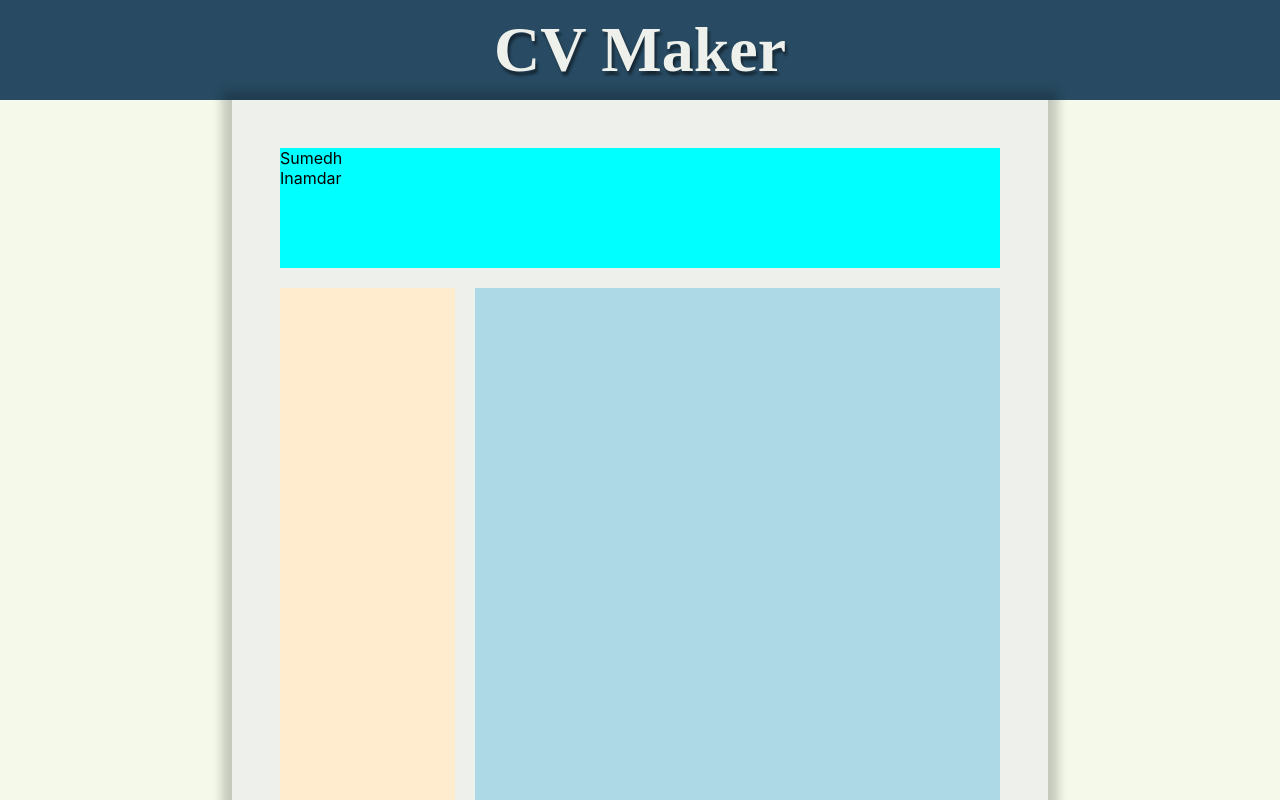
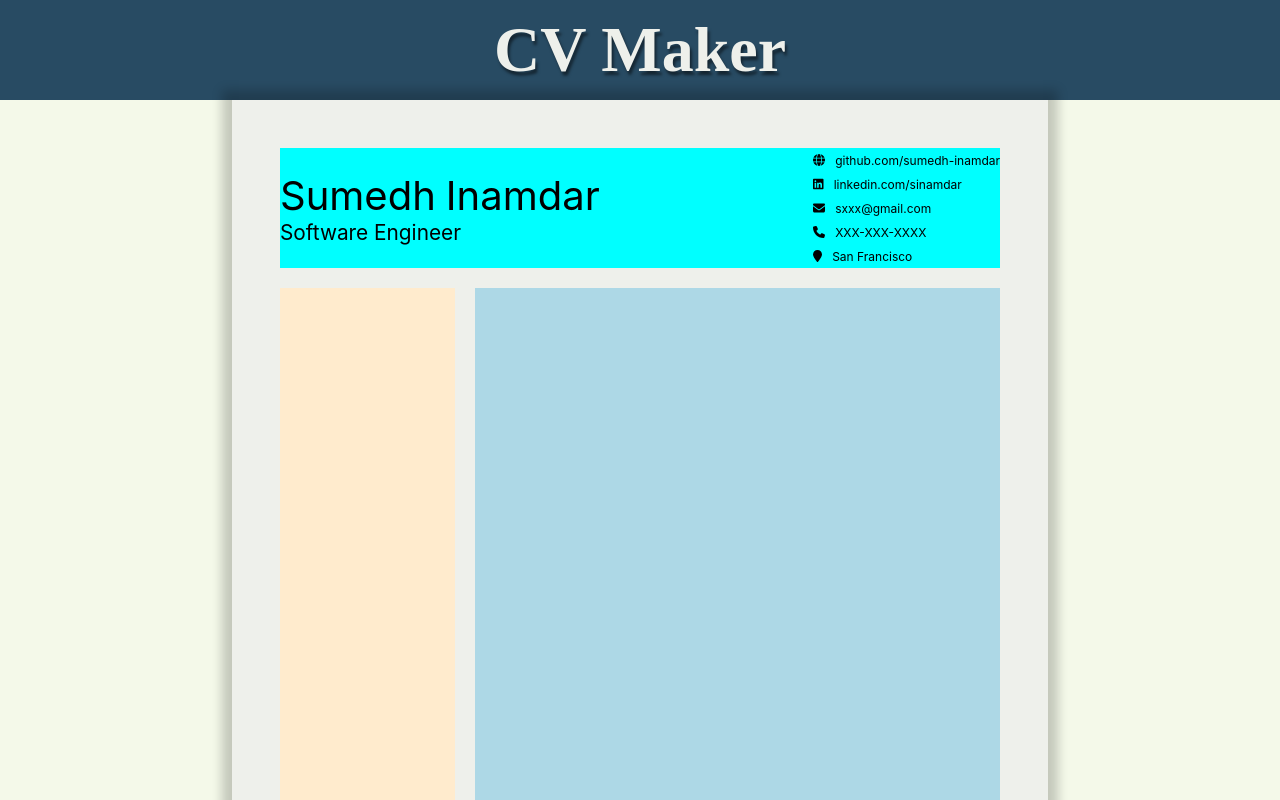
Before and after one commit to sumedh-inamdar/cv-application, a React (Create React App) app: page / in a window 1280 px wide. Shown: the top 800 px of the page. Built offline with nearby package versions, Linux system fonts and the light colour scheme; the HTML template or start-up script is replaced by a standard one; a web font is replaced by a local one.

Commit message:
Added CVHeader states, styling, Field component (id, maxLength, className).

```diff
--- a/package.json
+++ b/package.json
@@ -4,6 +4,7 @@
   "private": true,
   "dependencies": {
     "@fortawesome/fontawesome-svg-core": "^1.3.0",
+    "@fortawesome/free-brands-svg-icons": "^6.0.0",
     "@fortawesome/free-regular-svg-icons": "^6.0.0",
     "@fortawesome/free-solid-svg-icons": "^6.0.0",
     "@fortawesome/react-fontawesome": "^0.1.17",
--- a/src/components/CVHeader.js
+++ b/src/components/CVHeader.js
@@ -1,18 +1,33 @@
 import React, { Component } from 'react';
 import '../styles/CVContainer.css';
+import '../styles/CVHeader.css';
 import Field from './Field';
+import {
+  faEnvelope,
+  faGlobe,
+  faLocationPin,
+  faPhone
+} from '@fortawesome/free-solid-svg-icons';
+import { faLinkedin } from '@fortawesome/free-brands-svg-icons';
+import { FontAwesomeIcon } from '@fortawesome/react-fontawesome';
 
 export default class CVHeader extends Component {
   constructor(props) {
     super(props);
     this.state = {
       firstName: 'Sumedh',
-      lastName: 'Inamdar'
+      lastName: 'Inamdar',
+      title: 'Software Engineer',
+      website: 'github.com/sumedh-inamdar',
+      linkedin: 'linkedin.com/sinamdar',
+      email: 'sxxx@gmail.com',
+      phone: 'XXX-XXX-XXXX',
+      location: 'San Francisco'
     };
     this.changeState = this.changeState.bind(this);
   }
   changeState(event) {
-    const key = event.target.id.split('input')[0];
+    const key = event.target.id.split('Input')[0];
     this.setState({
       [key]: event.target.value
     });
@@ -20,16 +35,100 @@ export default class CVHeader extends Component {
   render() {
     return (
       <div id="cvHeader">
+        <div id="cvHeaderLeft">
+          <div id="cvHeaderName">
             <Field
               text={this.state.firstName}
               handleChange={this.changeState}
               id="firstName"
+              maxLength={15}
             />
             <Field
               text={this.state.lastName}
               handleChange={this.changeState}
               id="lastName"
+              maxLength={15}
             />
+          </div>
+          <Field
+            text={this.state.title}
+            handleChange={this.changeState}
+            id="title"
+            maxLength={35}
+          />
+        </div>
+        <div id="cvHeaderRight">
+          <div className="flexRow" id="websiteLink">
+            <FontAwesomeIcon
+              icon={faGlobe}
+              className="contactIcon"
+              title="Website / Github"
+            />
+            <Field
+              text={this.state.website}
+              handleChange={this.changeState}
+              id="website"
+              maxLength={50}
+              className="contactInfo"
+            />
+          </div>
+          <div className="flexRow" id="linkedIn">
+            <FontAwesomeIcon
+              icon={faLinkedin}
+              className="contactIcon"
+              title="LinkedIn"
+            />
+            <Field
+              text={this.state.linkedin}
+              handleChange={this.changeState}
+              id="location"
+              maxLength={50}
+              className="contactInfo"
+            />
+          </div>
+          <div className="flexRow" id="emailLink">
+            <FontAwesomeIcon
+              icon={faEnvelope}
+              className="contactIcon"
+              title="Website / Github"
+            />
+            <Field
+              text={this.state.email}
+              handleChange={this.changeState}
+              id="email"
+              maxLength={50}
+              className="contactInfo"
+            />
+          </div>
+          <div className="flexRow" id="phoneNumber">
+            <FontAwesomeIcon
+              icon={faPhone}
+              className="contactIcon"
+              title="Website / Github"
+            />
+            <Field
+              text={this.state.phone}
+              handleChange={this.changeState}
+              id="phone"
+              maxLength={15}
+              className="contactInfo"
+            />
+          </div>
+          <div className="flexRow" id="location">
+            <FontAwesomeIcon
+              icon={faLocationPin}
+              className="contactIcon"
+              title="Website / Github"
+            />
+            <Field
+              text={this.state.location}
+              handleChange={this.changeState}
+              id="location"
+              maxLength={50}
+              className="contactInfo"
+            />
+          </div>
+        </div>
       </div>
     );
   }
--- a/src/components/Field.js
+++ b/src/components/Field.js
@@ -4,9 +4,13 @@ import '../styles/Field.css';
 import { FontAwesomeIcon } from '@fortawesome/react-fontawesome';
 import { faCheck } from '@fortawesome/free-solid-svg-icons';
 
-function FieldDisplay({ text, handleClick, id }) {
+function FieldDisplay({ text, handleClick, id, className }) {
   return (
-    <div className="fieldDisp" onClick={handleClick} id={id + 'disp'}>
+    //fix the className later
+    <div
+      className={className + ' fieldDisp'}
+      onClick={handleClick}
+      id={id + 'Disp'}>
       {text}
     </div>
   );
@@ -14,13 +18,27 @@ function FieldDisplay({ text, handleClick, id }) {
 FieldDisplay.propTypes = {
   text: PropTypes.string.isRequired,
   handleClick: PropTypes.func.isRequired,
-  id: PropTypes.string.isRequired
+  id: PropTypes.string.isRequired,
+  className: PropTypes.string.isRequired
 };
 
-function FieldInput({ text, handleChange, handleSubmit, id }) {
+function FieldInput({
+  text,
+  handleChange,
+  handleSubmit,
+  id,
+  maxLength,
+  className
+}) {
   return (
     <form onSubmit={handleSubmit}>
-      <input value={text} onChange={handleChange} id={id + 'input'} />
+      <input
+        value={text}
+        onChange={handleChange}
+        id={id + 'Input'}
+        maxLength={maxLength}
+        className={className}
+      />
       <FontAwesomeIcon
         icon={faCheck}
         onClick={handleSubmit}
@@ -34,7 +52,9 @@ FieldInput.propTypes = {
   text: PropTypes.string.isRequired,
   handleChange: PropTypes.func.isRequired,
   handleSubmit: PropTypes.func.isRequired,
-  id: PropTypes.string.isRequired
+  id: PropTypes.string.isRequired,
+  maxLength: PropTypes.number.isRequired,
+  className: PropTypes.string.isRequired
 };
 
 export default class Field extends Component {
@@ -59,16 +79,23 @@ export default class Field extends Component {
   }
 
   render() {
-    const { text, handleChange, id } = this.props;
+    const { text, handleChange, id, className, maxLength } = this.props;
 
     return this.state.mode === 'display' ? (
-      <FieldDisplay text={text} handleClick={this.handleClick} id={id} />
+      <FieldDisplay
+        text={text}
+        handleClick={this.handleClick}
+        id={id}
+        className={className}
+      />
     ) : (
       <FieldInput
         text={text}
         handleChange={handleChange}
         handleSubmit={this.handleSubmit}
         id={id}
+        maxLength={maxLength}
+        className={className}
       />
     );
   }
@@ -76,5 +103,7 @@ export default class Field extends Component {
 Field.propTypes = {
   text: PropTypes.string.isRequired,
   handleChange: PropTypes.func.isRequired,
-  id: PropTypes.string.isRequired
+  id: PropTypes.string.isRequired,
+  maxLength: PropTypes.number.isRequired,
+  className: PropTypes.string.isRequired
 };
--- /dev/null
+++ b/src/styles/CVHeader.css
@@ -0,0 +1,50 @@
+#cvHeader {
+    display: flex;
+    flex-direction: row;
+}
+#cvHeaderLeft {
+    flex: 1 0 auto;
+    display: flex;
+    flex-direction: column;
+    justify-content: center;
+}
+#cvHeaderName {
+    display: flex;
+    flex-direction: row;
+}
+#cvHeaderRight {
+    display: flex;
+    flex-direction: column;
+    height: 100%;
+    width: fit-content;
+    justify-content: space-around;
+
+}
+
+#firstNameDisp, #firstNameInput, #lastNameDisp, #lastNameInput {
+    font-size: 2.5rem;
+    width: fit-content;
+    height: fit-content;
+}
+#firstNameInput, #lastNameInput {
+    width: 150px;
+}
+#lastNameInput, #lastNameDisp {
+    margin-left: var(--CV-margin-inner);
+}
+
+#titleDisp, #titleInput {
+    font-size: 1.3rem;
+}
+
+.flexRow {
+    display: flex;
+    flex-direction: row;
+    align-items: center;
+}
+.contactIcon {
+    margin-right: var(--CV-margin-inner);
+}
+.contactInfo, .contactIcon {
+    font-size: 0.75rem;
+}
```
Also changed, not shown: 2 other files (tests, documents, lock files or other folders). Lines whose indentation alone changed are shown as unchanged.
